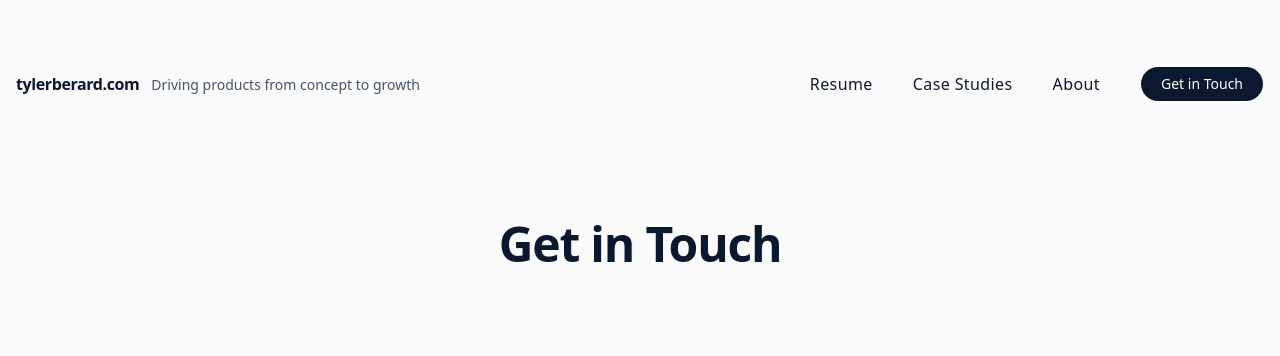
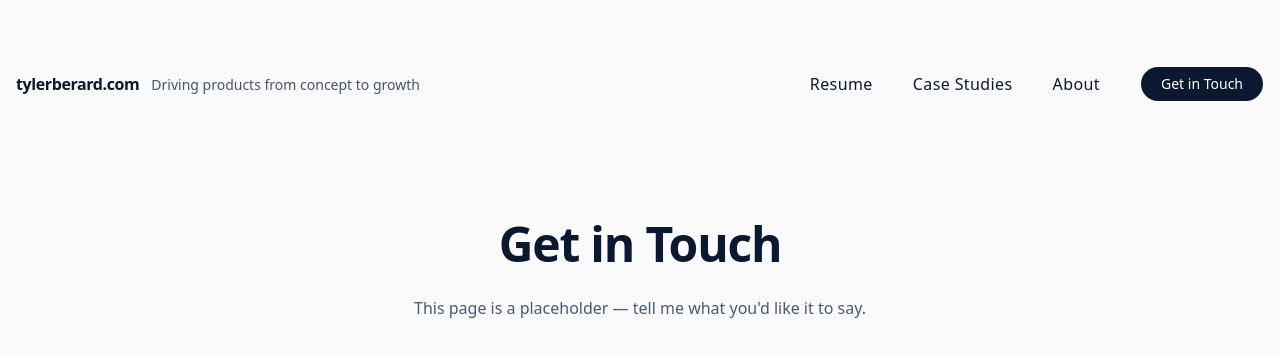
Before and after one commit to tjberard/public-site, a React (Vite) app: page /contact in a window 1280 px wide. Shown: the top 356 px of the page. Built offline with nearby package versions, Linux system fonts and the light colour scheme.

Commit message:
Update Contact.jsx

```diff
--- a/src/pages/Contact.jsx
+++ b/src/pages/Contact.jsx
@@ -2,6 +2,7 @@ function Contact() {
   return (
     <div className="page">
       <h1>Get in Touch</h1>
+      <p>This page is a placeholder — tell me what you'd like it to say.</p>
     </div>
   )
 }
```
